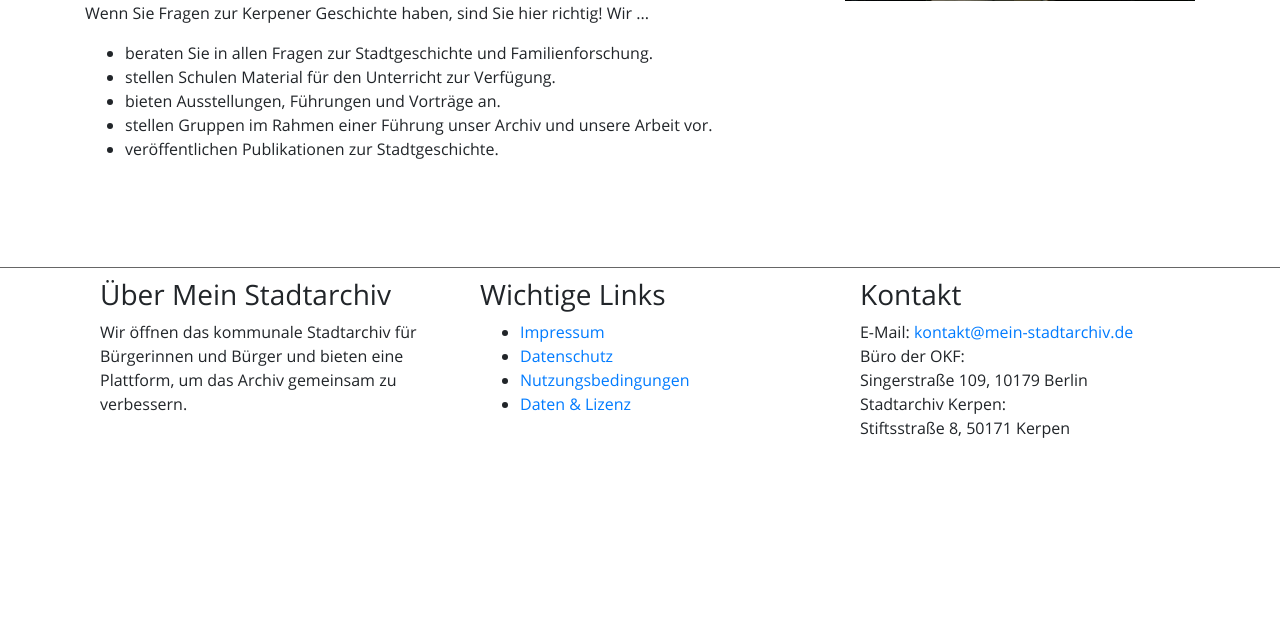
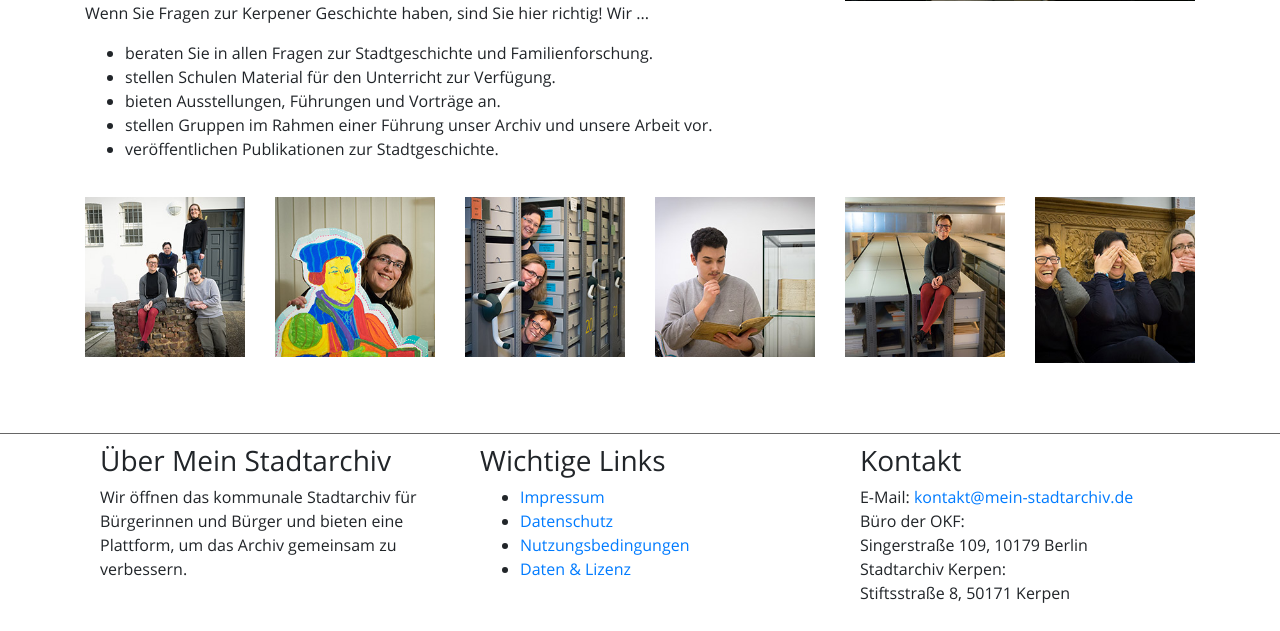
Before and after one commit to okfde/mein-stadtarchiv, a Python web app: template webapp/frontend/templates/archive.html in a window 1280 px wide. Shown: the part 1404-2035 px from the top of the page. Before the commit the page ends 1842 px from the top, so only its background shows below. Run offline with Jinja, Linux system fonts and the light colour scheme; the template is opened without the code that fills it, so the values that code supplies are empty; some libraries are stand-ins or nearby versions.

Commit message:
Caching, Team

```diff
--- a/requirements.txt
+++ b/requirements.txt
@@ -5,10 +5,12 @@ Flask-ElasticSearch
 Flask-WTF
 Flask-Login
 Flask-Mail
+Flask-Cache
 Flask-MongoEngine
 Flask-Celery-Helper
 python-dateutil
 translitcodec
+python-memcached
 pytz
 passlib
 bcrypt
--- a/webapp/app.py
+++ b/webapp/app.py
@@ -17,7 +17,7 @@ from webapp import config as Config
 from .common import Response
 from .common import constants as COMMON_CONSTANTS
 from .common.filter import register_global_filters
-from .extensions import db, es, login_manager, csrf, mail, celery
+from .extensions import db, es, login_manager, csrf, mail, celery, cache
 from .models import User
 
 # Blueprints
@@ -110,6 +110,8 @@ def configure_extensions(app):
     # celery
     celery.init_app(app)
 
+    # flask-cache
+    cache.init_app(app)
 
 def configure_blueprints(app, blueprints):
     for blueprint in blueprints:
--- a/webapp/extensions.py
+++ b/webapp/extensions.py
@@ -31,3 +31,6 @@ celery = Celery()
 
 from flask_elasticsearch import FlaskElasticsearch
 es = FlaskElasticsearch()
+
+from flask_cache import Cache
+cache = Cache(config={'CACHE_TYPE': 'memcached'})
--- a/webapp/frontend/templates/archive.html
+++ b/webapp/frontend/templates/archive.html
@@ -36,7 +36,7 @@
             </p>
         </div>
         <div class="col-md-6">
-            <a href="/static/images/kerpen/aussenansicht-fullscreen.jpg" data-toggle="lightbox">
+            <a href="/static/images/kerpen/aussenansicht-fullscreen.jpg" data-toggle="lightbox"">
                 <img src="/static/images/kerpen/aussenansicht-medium.jpg" alt="Stadtarchiv Kerpen Außenansicht"
                      class="img-fluid">
             </a>
@@ -90,4 +90,36 @@
             </ul>
         </div>
     </div>
+    <div class="row">
+        <div class="col-6 col-sm-4 col-md-3 col-lg-2">
+            <a href="/static/images/kerpen/team-1.jpg" data-toggle="lightbox" data-gallery="archiv-kerpen-team">
+                <img src="/static/images/kerpen/team-1-thumbnail.jpg" alt="Kerpener Archiv-Team" class="img-fluid">
+            </a>
+        </div>
+        <div class="col-6 col-sm-4 col-md-3 col-lg-2">
+            <a href="/static/images/kerpen/team-2.jpg" data-toggle="lightbox" data-gallery="archiv-kerpen-team">
+                <img src="/static/images/kerpen/team-2-thumbnail.jpg" alt="Kerpener Archiv-Team" class="img-fluid">
+            </a>
+        </div>
+        <div class="col-6 col-sm-4 col-md-3 col-lg-2">
+            <a href="/static/images/kerpen/team-3.jpg" data-toggle="lightbox" data-gallery="archiv-kerpen-team">
+                <img src="/static/images/kerpen/team-3-thumbnail.jpg" alt="Kerpener Archiv-Team" class="img-fluid">
+            </a>
+        </div>
+        <div class="col-6 col-sm-4 col-md-3 col-lg-2">
+            <a href="/static/images/kerpen/team-4.jpg" data-toggle="lightbox" data-gallery="archiv-kerpen-team">
+                <img src="/static/images/kerpen/team-4-thumbnail.jpg" alt="Kerpener Archiv-Team" class="img-fluid">
+            </a>
+        </div>
+        <div class="col-6 col-sm-4 col-md-3 col-lg-2">
+            <a href="/static/images/kerpen/team-5.jpg" data-toggle="lightbox" data-gallery="archiv-kerpen-team">
+                <img src="/static/images/kerpen/team-5-thumbnail.jpg" alt="Kerpener Archiv-Team" class="img-fluid">
+            </a>
+        </div>
+        <div class="col-6 col-sm-4 col-md-3 col-lg-2">
+            <a href="/static/images/kerpen/team-6.jpg" data-toggle="lightbox" data-gallery="archiv-kerpen-team">
+                <img src="/static/images/kerpen/team-6-thumbnail.jpg" alt="Kerpener Archiv-Team" class="img-fluid">
+            </a>
+        </div>
+    </div>
 {% endblock %}
```
Also changed, not shown: static/images/kerpen/team-1-thumbnail.jpg (added), static/images/kerpen/team-1.jpg (added), static/images/kerpen/team-2-thumbnail.jpg (added), static/images/kerpen/team-2.jpg (added), static/images/kerpen/team-3-thumbnail.jpg (added), static/images/kerpen/team-3.jpg (added), static/images/kerpen/team-4-thumbnail.jpg (added), static/images/kerpen/team-4.jpg (added), static/images/kerpen/team-5-thumbnail.jpg (added), static/images/kerpen/team-5.jpg (added), static/images/kerpen/team-6-thumbnail.jpg (added), static/images/kerpen/team-6.jpg (added).
